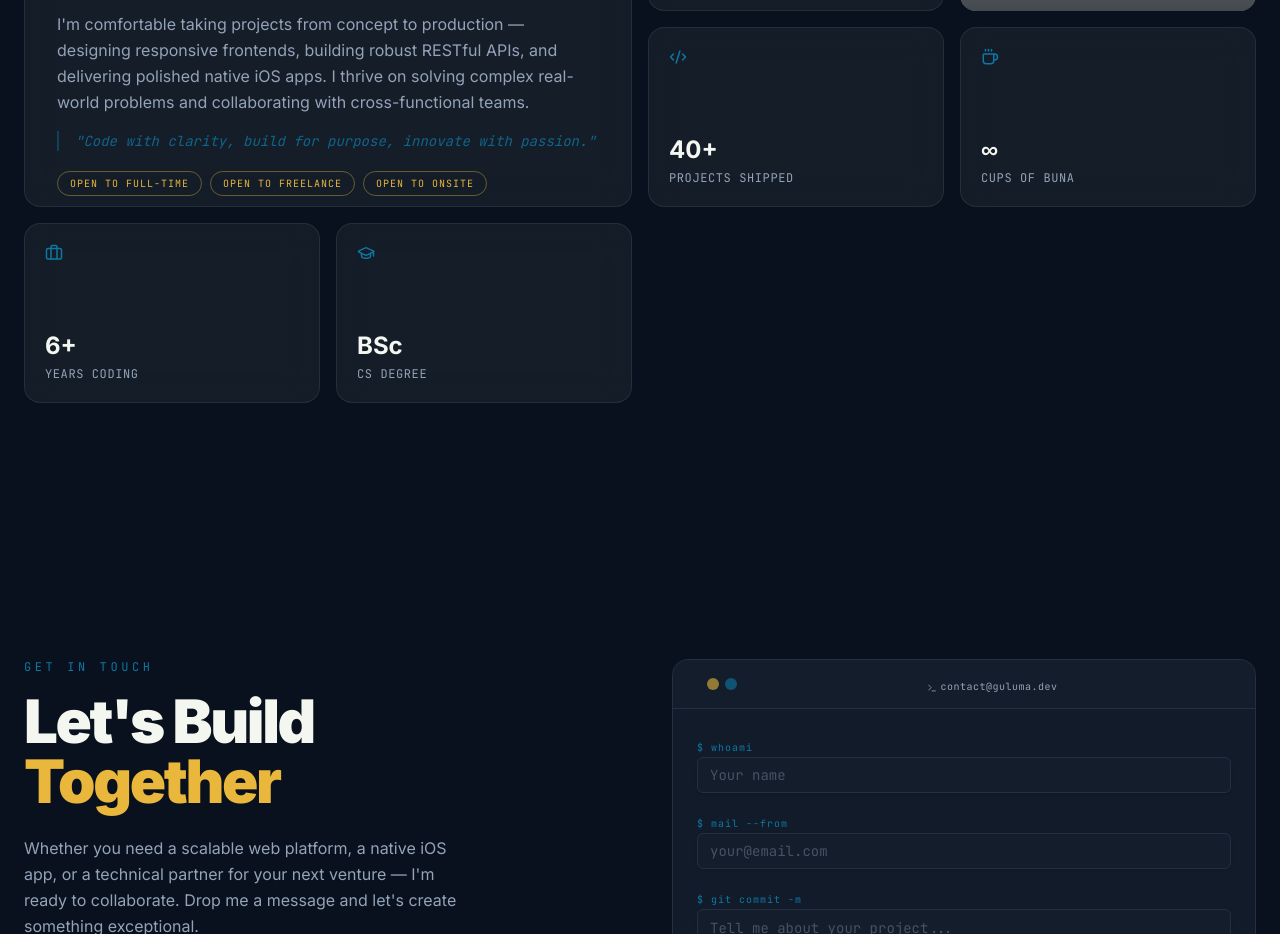
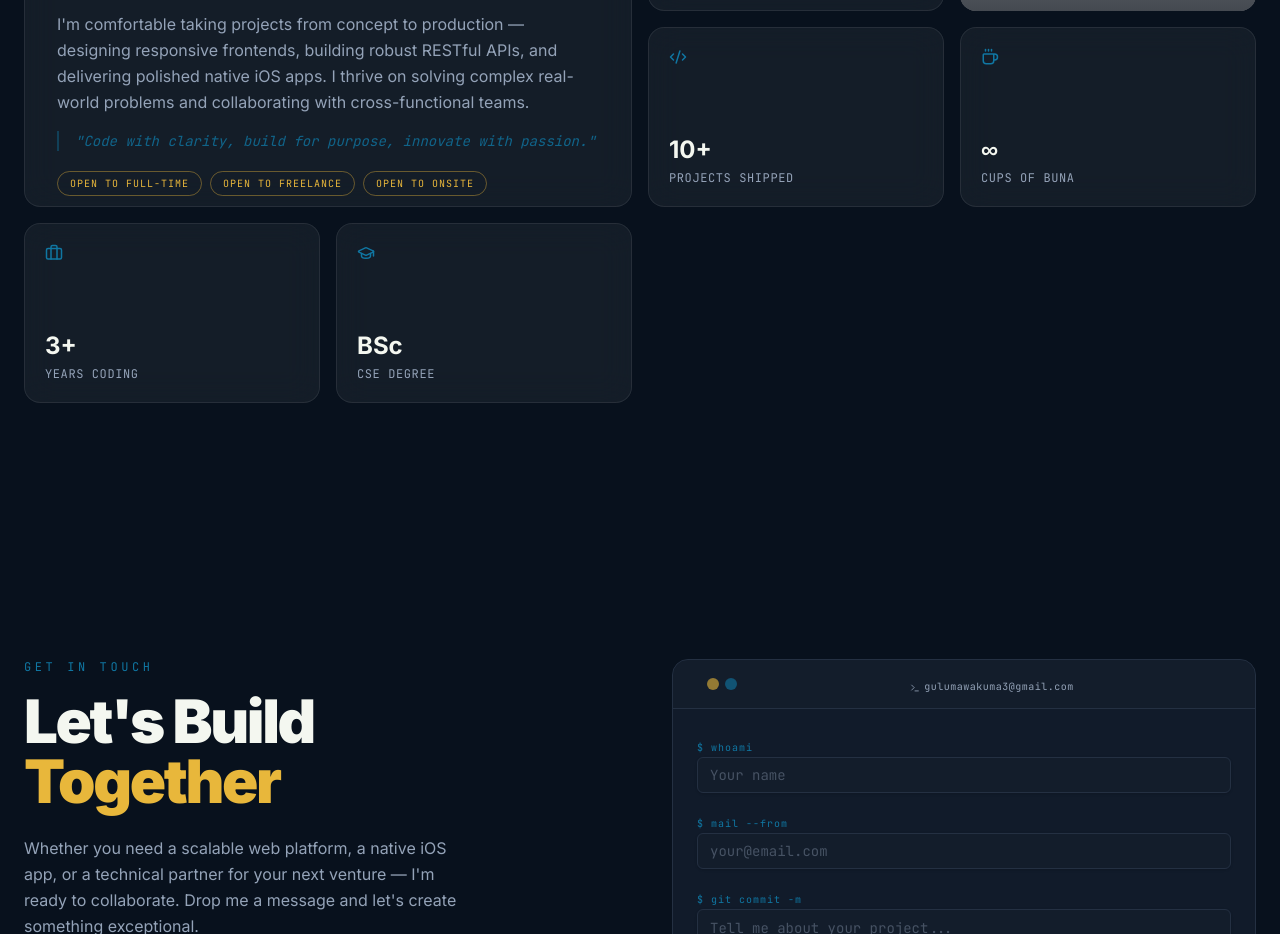
Before and after one commit to GuleWako/portfolio, a React (Vite) app: page / in a window 1280 px wide. Shown: the part 4480-5414 px from the top of the page. Built offline with nearby package versions, Linux system fonts and the light colour scheme; grey boxes are pictures that could not be loaded.

Commit message:
updated about and contact page

```diff
--- a/src/components/portfolio/AboutSection.jsx
+++ b/src/components/portfolio/AboutSection.jsx
@@ -36,10 +36,10 @@ function AddisClockWidget() {
 }
 
 const stats = [
-  { icon: Code2, label: "Projects Shipped", value: "40+" },
+  { icon: Code2, label: "Projects Shipped", value: "10+" },
   { icon: Coffee, label: "Cups of Buna", value: "∞" },
-  { icon: Briefcase, label: "Years Coding", value: "6+" },
-  { icon: GraduationCap, label: "CS Degree", value: "BSc" },
+  { icon: Briefcase, label: "Years Coding", value: "3+" },
+  { icon: GraduationCap, label: "CSE Degree", value: "BSc" },
 ];
 
 export default function AboutSection() {
--- a/src/components/portfolio/ContactSection.jsx
+++ b/src/components/portfolio/ContactSection.jsx
@@ -120,7 +120,7 @@ export default function ContactSection() {
                 <div className="flex-1 text-center">
                   <span className="text-[10px] font-mono text-muted-foreground tracking-wider">
                     <Terminal size={10} className="inline mr-1" />
-                    contact@guluma.dev
+                    gulumawakuma3@gmail.com
                   </span>
                 </div>
               </div>
```
